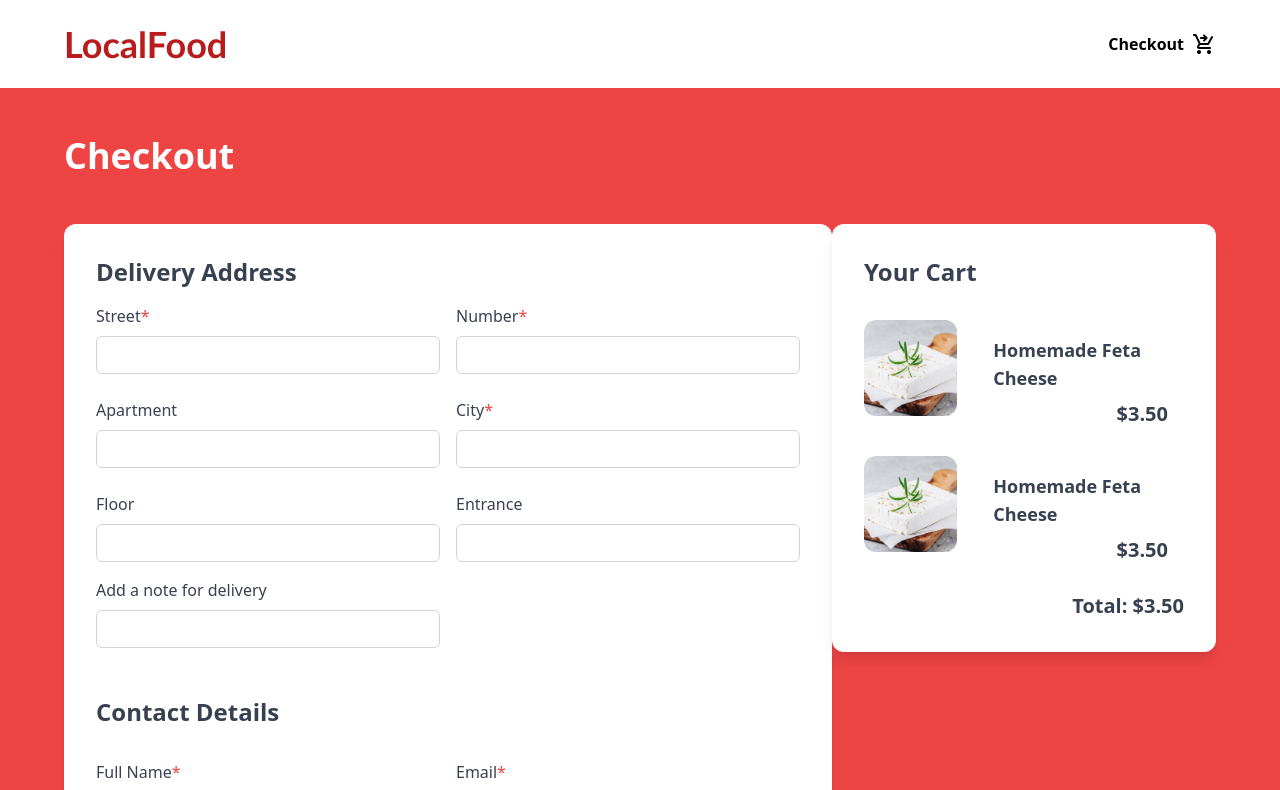
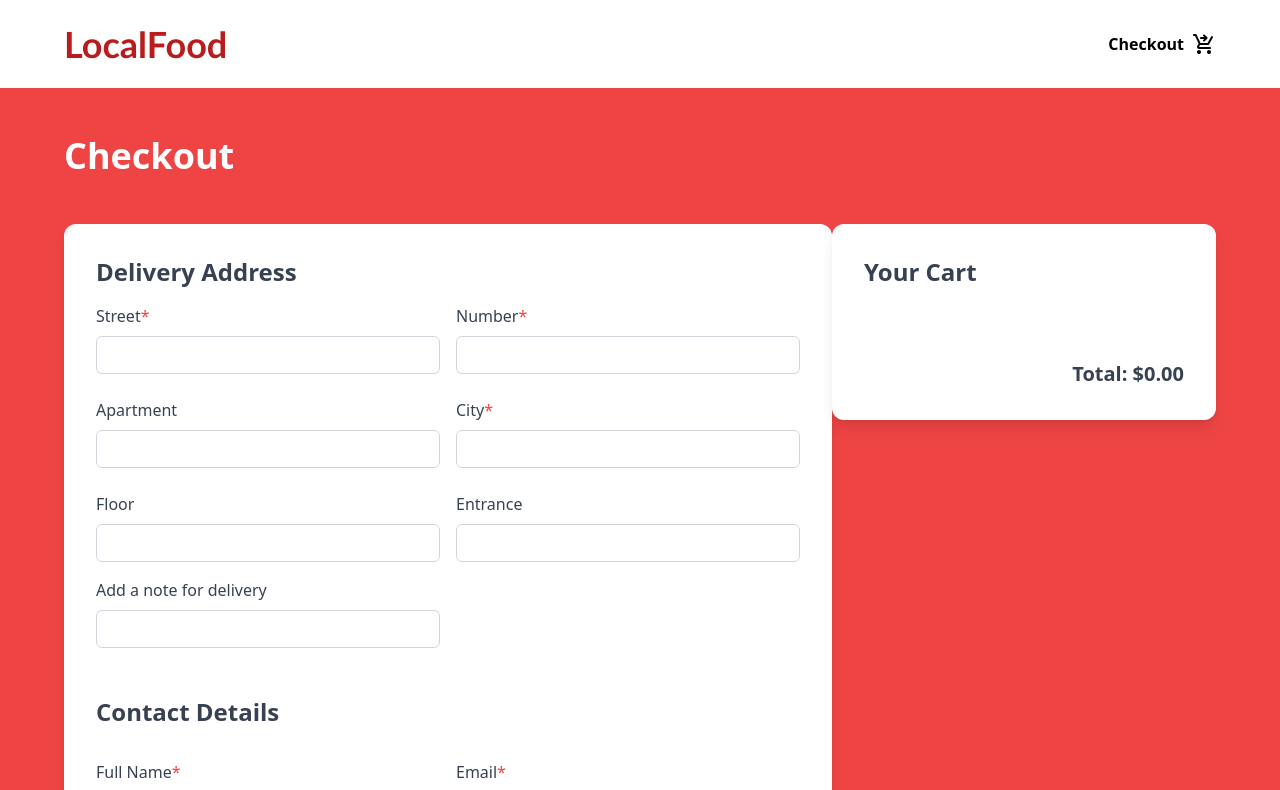
Before and after one commit to Kardam-Simeonov/LocalFood, a Nuxt app in the folder web-client/: page /checkout in a window 1280 px wide. Shown: the top 790 px of the page. Built offline with nearby package versions, Linux system fonts and the light colour scheme.

Commit message:
Added dynamic cart and cart clear in checkout view

```diff
--- a/web-client/pages/catalog.vue
+++ b/web-client/pages/catalog.vue
@@ -36,7 +36,7 @@
 import { storeToRefs } from 'pinia';
 import { useCartStore } from '~/store/cart';
 
-const { addToCart, removeFromCart, clearCart } = useCartStore();
+const { addToCart } = useCartStore();
 const { items } = storeToRefs(useCartStore());
 
 const catalogItems = ref([
--- a/web-client/pages/checkout.vue
+++ b/web-client/pages/checkout.vue
@@ -115,7 +115,7 @@
                                 </div>
                                 <button @click="validateForm"
                                     class="rounded-2xl bg-white text-lg font-bold text-gray-700 mt-8 px-6 py-4 flex items-center gap-2 hover:bg-gray-200 border-2 border-gray-300">Complete
-                                    Order with $3.50
+                                    Order with ${{ totalPrice.toFixed(2) }}
                                     <Icon class="text-2xl" name="material-symbols:select-check-box-rounded" />
                                 </button>
                                 <p class="text-red-500 text-sm ml-2 mt-2">{{ formErrorText }}</p>
@@ -124,31 +124,18 @@
                     </div>
                     <div class="col-span-4 h-fit bg-white rounded-xl shadow-lg max-w-4xl text-gray-700 p-8">
                         <h1 class="text-2xl font-bold mb-8">Your Cart</h1>
-                        <div class="flex flex-col gap-2 mb-10">
-                            <div class="grid grid-cols-12 w-full gap-5 bg-white h-24 rounded-xl max-w-sm text-gray-700">
-                                <img class="col-span-4 object-cover object-center w-full h-24 rounded-xl"
-                                    src="/assets/cheese.jpg">
-                                <div class="col-span-8 flex flex-col pt-4 pb-2 px-4">
-                                    <h1 class="text-lg font-semibold mb-2">Homemade Feta Cheese</h1>
+                        <div class="flex flex-col gap-2 mb-10 max-h-[50vh] overflow-y-auto">
+                            <div v-for="(item, index) in items" :key="index" class="grid grid-cols-12 gap-5 bg-white h-24 rounded-xl max-w-sm text-gray-700">
+                                <img class="col-span-3 object-cover object-center w-full h-18 rounded-xl" :src="item.image">
+                                <div class="col-span-9 flex flex-col pt-4 pb-2 px-4">
+                                    <h1 class="text-lg font-semibold mb-2">{{ item.name }}</h1>
                                     <span class="flex justify-end mt-auto">
-                                        <p class="text-xl font-bold">$3.50</p>
+                                        <p class="text-xl font-bold">${{ item.price.toFixed(2) }}</p>
                                     </span>
                                 </div>
                             </div>
                         </div>
-                        <div class="flex flex-col gap-2 mb-10">
-                            <div class="grid grid-cols-12 w-full gap-5 bg-white h-24 rounded-xl max-w-sm text-gray-700">
-                                <img class="col-span-4 object-cover object-center w-full h-24 rounded-xl"
-                                    src="/assets/cheese.jpg">
-                                <div class="col-span-8 flex flex-col pt-4 pb-2 px-4">
-                                    <h1 class="text-lg font-semibold mb-2">Homemade Feta Cheese</h1>
-                                    <span class="flex justify-end mt-auto">
-                                        <p class="text-xl font-bold">$3.50</p>
-                                    </span>
-                                </div>
-                            </div>
-                        </div>
-                        <div class="font-bold text-xl w-fit ml-auto">Total: $3.50</div>
+                        <div class="font-bold text-xl w-fit ml-auto">Total: ${{ totalPrice.toFixed(2) }}</div>
                     </div>
                 </div>
             </div>
@@ -157,6 +144,14 @@
 </template>
 
 <script setup>
+import { useCartStore } from '~/store/cart';
+
+const { items } = storeToRefs(useCartStore());
+const { clearCart } = useCartStore();
+
+const totalPrice = computed(() => {
+    return items.value.reduce((total, item) => total + item.price, 0);
+});
 
 const deliveryAddress = ref({
     street: { text: '', errorText: '' },
@@ -236,6 +231,7 @@ const validateForm = () => {
         Object.values(deliveryAddress.value).every(field => field.errorText === '') &&
         Object.values(contactDetails.value).every(field => field.errorText === '')
     ) {
+        clearCart();
         return navigateTo('/');
     } else {
         formErrorText.value = '*Please meet all field requirements';
```
